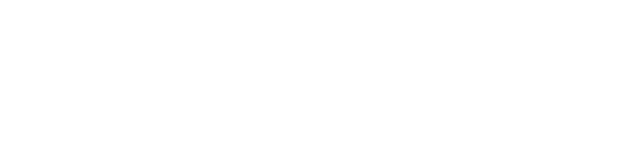
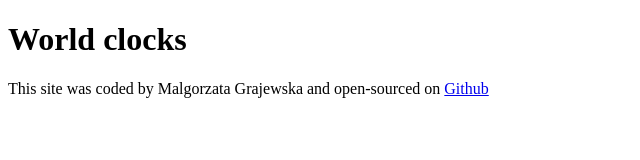
Before and after one commit to gosiagrajewska/plusAddOn, a plain HTML site: page index.html in a window 1280 px wide. Shown: the whole page, without its empty margins (0-640 px from the left). Drawn offline with Linux system fonts and the light colour scheme.

Commit message:
added foorter

```diff
--- a/index.html
+++ b/index.html
@@ -7,6 +7,11 @@
     <title>Document</title>
   </head>
   <body>
+    <h1>World clocks</h1>
+    <footer>
+      This site was coded by Malgorzata Grajewska and open-sourced on
+      <a href="#" target="_blank">Github</a>
+    </footer>
     <script src="src/index.js"></script>
   </body>
 </html>
```
